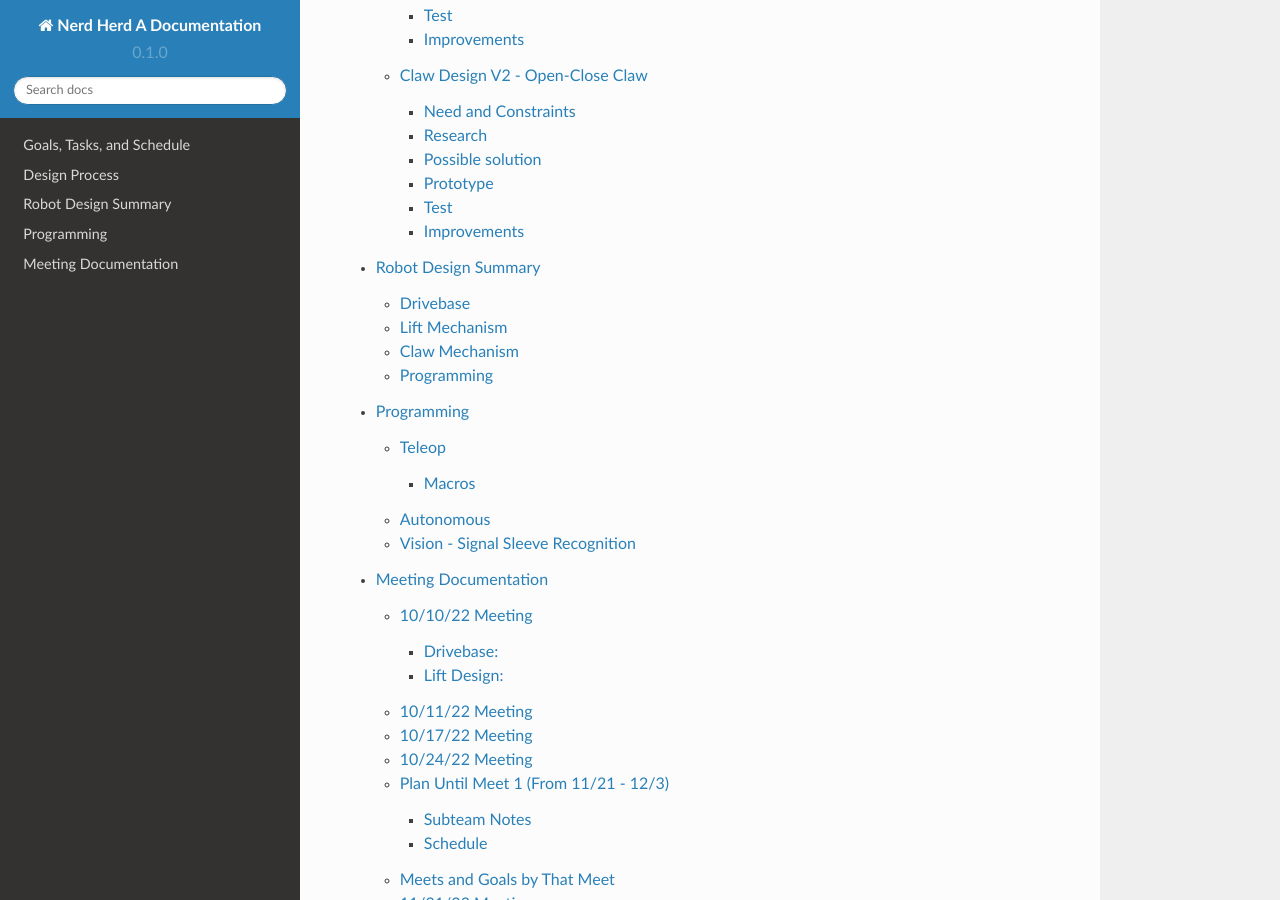
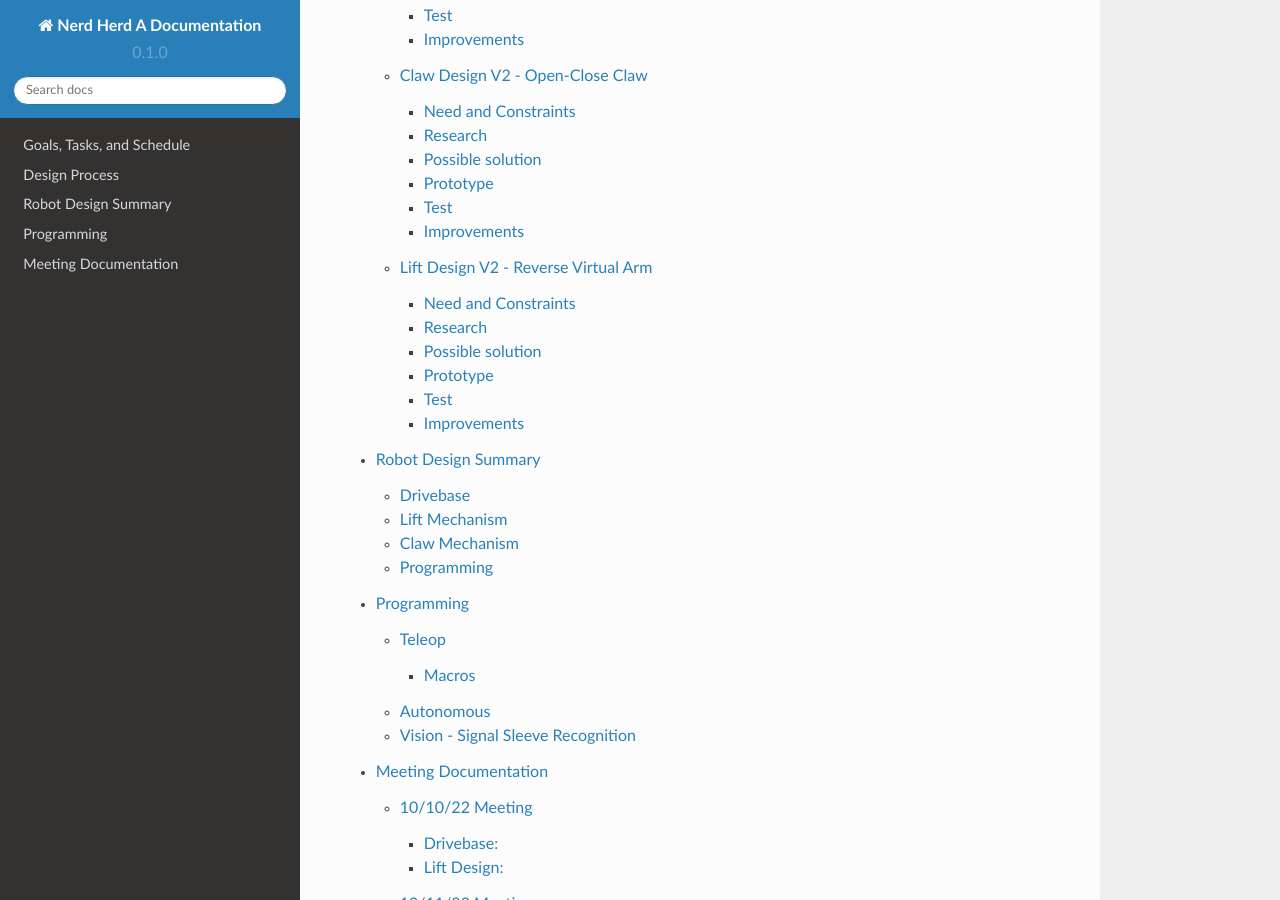
Before and after one commit to samanthac02/FTCDocumentation, a Sphinx documentation site: the page built from docs/source/index.rst, in a window 1280 px wide and 900 px high, scrolled down 692 px. Built offline with Sphinx 7.4.7 and the Read the Docs theme 2.0.0, drawn with Linux system fonts in a browser that asks for light colours.

Commit message:
Update designProcess.rst

```diff
--- a/docs/source/designProcess.rst
+++ b/docs/source/designProcess.rst
@@ -83,6 +83,8 @@ Improvements
 
 To fix the friction, we are planning on sanding down the part in between the stages to allow for easier movement. We also want to get more durable string. We also found that the cycle time was a bit slower than we wanted and our lift in general could not support a lot of weight. Because of the difficulty to obtain the parts we need (we 3D printed all of our parts) and the performance of the linear slides, we plan on reconsidering other lifting mechanisms.
 
+=============================
+
 Claw Design V2 - Open-Close Claw
 #####
 
@@ -95,6 +97,9 @@ Research
 Possible solution
 *********************
 
+.. image:: FTCImages/openCloseClaw.png
+  :width: 600
+
 Prototype
 *********************
 
@@ -103,3 +108,32 @@ Test
 
 Improvements
 *********************
+
+=============================
+
+Lift Design V2 - Reverse Virtual Arm
+#####
+
+Need and Constraints
+*********************
+
+Research
+*********************
+
+Possible solution
+*********************
+
+.. image:: FTCImages/reverseVirtualArm.png
+  :width: 600
+
+Prototype
+*********************
+
+.. image:: FTCImages/reverseVirtualArmPicture.png
+  :width: 600
+
+Test
+*********************
+
+Improvements
+*********************
```
